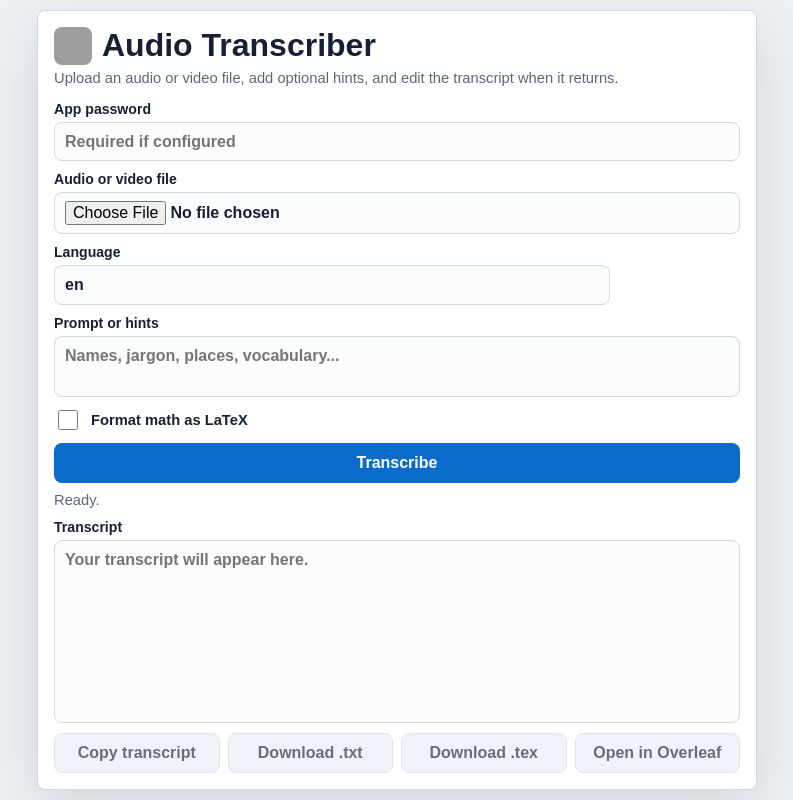
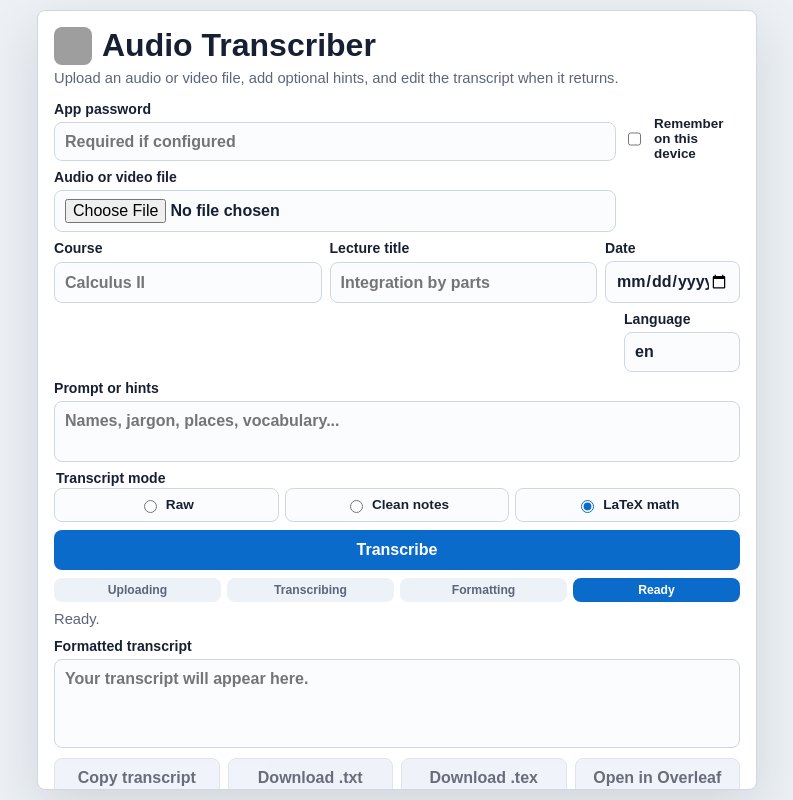
Before and after one commit to kevin-chase-claypool/transcription, a Next.js app: page / in a window 1280 px wide. Shown: the whole page, without its empty margins (243-1036 px from the left). Built offline with nearby package versions, Linux system fonts and the light colour scheme; grey boxes are pictures that could not be loaded.

Commit message:
Add transcript workflow improvements

```diff
--- a/app/api/transcribe/route.ts
+++ b/app/api/transcribe/route.ts
@@ -4,6 +4,9 @@ export const runtime = "nodejs";
 
 const MAX_FILE_BYTES = 25 * 1024 * 1024;
 const DEFAULT_MATH_FORMAT_MODEL = "gpt-4.1-mini";
+const RATE_LIMIT_MAX_REQUESTS = 8;
+const RATE_LIMIT_WINDOW_MS = 60 * 60 * 1000;
+const rateLimitBuckets = new Map<string, { count: number; resetAt: number }>();
 const SUPPORTED_EXTENSIONS = new Set([
   "mp3",
   "wav",
@@ -22,21 +25,56 @@ function getExtension(filename: string) {
   return filename.split(".").pop()?.toLowerCase() || "";
 }
 
-async function formatMathTranscript(
+function getClientKey(request: Request) {
+  const forwardedFor = request.headers.get("x-forwarded-for");
+  return forwardedFor?.split(",")[0]?.trim() || "unknown";
+}
+
+function checkRateLimit(key: string) {
+  const now = Date.now();
+  const bucket = rateLimitBuckets.get(key);
+
+  if (!bucket || bucket.resetAt <= now) {
+    rateLimitBuckets.set(key, {
+      count: 1,
+      resetAt: now + RATE_LIMIT_WINDOW_MS
+    });
+    return null;
+  }
+
+  if (bucket.count >= RATE_LIMIT_MAX_REQUESTS) {
+    const minutes = Math.ceil((bucket.resetAt - now) / 60000);
+    return `Rate limit reached. Try again in about ${minutes} minute${
+      minutes === 1 ? "" : "s"
+    }.`;
+  }
+
+  bucket.count += 1;
+  return null;
+}
+
+async function formatTranscript(
   client: OpenAI,
   transcript: string,
+  mode: string,
   hints?: string
 ) {
+  const latexInstructions =
+    "Convert spoken equations, variables, functions, matrices, fractions, " +
+    "exponents, integrals, sums, limits, derivatives, and Greek letters into " +
+    "LaTeX when the math is clear. Use inline math with \\(...\\) and display " +
+    "math with \\[...\\].";
+
   const response = await client.responses.create({
     model: process.env.OPENAI_FORMAT_MODEL || DEFAULT_MATH_FORMAT_MODEL,
-    instructions:
-      "You convert raw math lecture transcripts into clean Markdown notes. " +
-      "Preserve the speaker's meaning and order. Convert spoken equations, " +
-      "variables, functions, matrices, fractions, exponents, integrals, sums, " +
-      "limits, derivatives, and Greek letters into LaTeX when the math is clear. " +
-      "Use inline math with \\(...\\) and display math with \\[...\\]. " +
-      "Do not invent equations or silently fix uncertain content. If wording is " +
-      "ambiguous, keep the original words or mark the math as unclear.",
+    instructions: [
+      "You convert raw class transcripts into clean Markdown notes.",
+      "Preserve the speaker's meaning and order.",
+      "Use headings, short paragraphs, and bullet lists where useful.",
+      mode === "latex" ? latexInstructions : "Keep math readable in plain text.",
+      "Do not invent equations or silently fix uncertain content.",
+      "If wording is ambiguous, keep the original words or mark it as unclear."
+    ].join(" "),
     input: [
       {
         role: "user",
@@ -68,7 +106,7 @@ export async function POST(request: Request) {
     const upload = formData.get("file");
     const languageValue = formData.get("language");
     const promptValue = formData.get("prompt");
-    const formatMathValue = formData.get("formatMath");
+    const modeValue = formData.get("mode");
     const passwordValue = formData.get("password");
 
     if (!(upload instanceof File)) {
@@ -103,6 +141,12 @@ export async function POST(request: Request) {
       return jsonError("Invalid app password.", 401);
     }
 
+    const rateLimitError = checkRateLimit(getClientKey(request));
+
+    if (rateLimitError) {
+      return jsonError(rateLimitError, 429);
+    }
+
     const language =
       typeof languageValue === "string" && languageValue.trim()
         ? languageValue.trim()
@@ -111,7 +155,8 @@ export async function POST(request: Request) {
       typeof promptValue === "string" && promptValue.trim()
         ? promptValue.trim()
         : undefined;
-    const formatMath = formatMathValue === "true";
+    const mode =
+      modeValue === "clean" || modeValue === "latex" ? modeValue : "raw";
 
     const client = new OpenAI({
       apiKey: process.env.OPENAI_API_KEY
@@ -124,13 +169,13 @@ export async function POST(request: Request) {
       prompt
     });
 
-    const formatted = formatMath
-      ? await formatMathTranscript(client, transcription.text, prompt)
+    const formatted = mode === "clean" || mode === "latex"
+      ? await formatTranscript(client, transcription.text, mode, prompt)
       : null;
 
     return Response.json({
       text: formatted?.text || transcription.text,
-      rawText: formatMath ? transcription.text : undefined,
+      rawText: mode === "raw" ? undefined : transcription.text,
       usage: transcription.usage,
       formattingUsage: formatted?.usage || null
     });
--- a/app/page.tsx
+++ b/app/page.tsx
@@ -1,6 +1,6 @@
 "use client";
 
-import { FormEvent, useRef, useState } from "react";
+import { ChangeEvent, FormEvent, useEffect, useRef, useState } from "react";
 
 type TranscribeResponse = {
   text?: string;
@@ -33,6 +33,10 @@ type FormattingUsage = {
 };
 
 const ACCEPTED_FORMATS = ".mp3,.wav,.m4a,.mp4,.mpeg,.webm,.ogg,audio/*,video/*";
+const MAX_FILE_BYTES = 25 * 1024 * 1024;
+const PASSWORD_STORAGE_KEY = "tablet-transcriber-password";
+
+type TranscriptMode = "raw" | "clean" | "latex";
 
 function formatUsage(usage: TranscriptionUsage | null) {
   if (!usage) {
@@ -104,8 +108,40 @@ function escapeOutsideMath(text: string) {
     .join("");
 }
 
-function buildTexDocument(transcript: string) {
+function validateLatexDelimiters(text: string) {
+  const inlineOpen = (text.match(/\\\(/g) || []).length;
+  const inlineClose = (text.match(/\\\)/g) || []).length;
+  const displayOpen = (text.match(/\\\[/g) || []).length;
+  const displayClose = (text.match(/\\\]/g) || []).length;
+
+  if (inlineOpen !== inlineClose) {
+    return "LaTeX warning: inline math delimiters do not match.";
+  }
+
+  if (displayOpen !== displayClose) {
+    return "LaTeX warning: display math delimiters do not match.";
+  }
+
+  return "";
+}
+
+function formatFileSize(bytes: number) {
+  const megabytes = bytes / (1024 * 1024);
+  return `${megabytes.toFixed(2)} MB`;
+}
+
+function buildTexDocument(
+  transcript: string,
+  metadata: { course: string; lectureTitle: string; lectureDate: string }
+) {
   const body = escapeOutsideMath(transcript.trim() || "No transcript yet.");
+  const title = escapeLatexText(
+    metadata.lectureTitle.trim() || "Math Class Transcript"
+  );
+  const author = escapeLatexText(metadata.course.trim());
+  const date = metadata.lectureDate.trim()
+    ? escapeLatexText(metadata.lectureDate.trim())
+    : "\\today";
 
   return `\\documentclass[11pt]{article}
 \\usepackage[T1]{fontenc}
@@ -116,8 +152,8 @@ function buildTexDocument(transcript: string) {
 \\setlength{\\parindent}{0pt}
 \\setlength{\\parskip}{0.8em}
 
-\\title{Math Class Transcript}
-\\date{\\today}
+\\title{${title}}
+${author ? `\\author{${author}}\n` : ""}\\date{${date}}
 
 \\begin{document}
 \\maketitle
@@ -131,23 +167,66 @@ ${body}
 export default function Home() {
   const fileInputRef = useRef<HTMLInputElement>(null);
   const [password, setPassword] = useState("");
+  const [rememberPassword, setRememberPassword] = useState(false);
+  const [selectedFile, setSelectedFile] = useState<File | null>(null);
   const [language, setLanguage] = useState("en");
   const [prompt, setPrompt] = useState("");
-  const [formatMath, setFormatMath] = useState(false);
+  const [mode, setMode] = useState<TranscriptMode>("latex");
+  const [course, setCourse] = useState("");
+  const [lectureTitle, setLectureTitle] = useState("");
+  const [lectureDate, setLectureDate] = useState("");
   const [transcript, setTranscript] = useState("");
   const [rawTranscript, setRawTranscript] = useState("");
   const [usage, setUsage] = useState<TranscriptionUsage | null>(null);
   const [formattingUsage, setFormattingUsage] =
     useState<FormattingUsage | null>(null);
   const [status, setStatus] = useState("");
+  const [stage, setStage] = useState("Ready");
   const [isLoading, setIsLoading] = useState(false);
+
+  useEffect(() => {
+    const savedPassword = window.localStorage.getItem(PASSWORD_STORAGE_KEY);
+    if (savedPassword) {
+      setPassword(savedPassword);
+      setRememberPassword(true);
+    }
+  }, []);
+
+  useEffect(() => {
+    if (rememberPassword) {
+      window.localStorage.setItem(PASSWORD_STORAGE_KEY, password);
+    } else {
+      window.localStorage.removeItem(PASSWORD_STORAGE_KEY);
+    }
+  }, [password, rememberPassword]);
+
+  function handleFileChange(event: ChangeEvent<HTMLInputElement>) {
+    const file = event.target.files?.[0] || null;
+    setSelectedFile(file);
+
+    if (!file) {
+      return;
+    }
+
+    if (file.size > MAX_FILE_BYTES) {
+      setStatus(`File is ${formatFileSize(file.size)}. The limit is 25 MB.`);
+      return;
+    }
+
+    setStatus(`Selected ${file.name} (${formatFileSize(file.size)}).`);
+  }
 
   async function handleSubmit(event: FormEvent<HTMLFormElement>) {
     event.preventDefault();
 
-    const file = fileInputRef.current?.files?.[0];
+    const file = selectedFile || fileInputRef.current?.files?.[0];
     if (!file) {
       setStatus("Choose an audio or video file first.");
+      return;
+    }
+
+    if (file.size > MAX_FILE_BYTES) {
+      setStatus(`File is ${formatFileSize(file.size)}. The limit is 25 MB.`);
       return;
     }
 
@@ -155,11 +234,19 @@ export default function Home() {
     setUsage(null);
     setFormattingUsage(null);
     setRawTranscript("");
+    setStage("Uploading");
+    setStatus("Uploading file...");
+
+    const stageTimer = window.setTimeout(() => {
+      setStage(mode === "raw" ? "Transcribing" : "Formatting");
       setStatus(
-      formatMath
-        ? "Uploading, transcribing, and formatting math..."
-        : "Uploading and transcribing..."
+        mode === "raw"
+          ? "Transcribing audio..."
+          : mode === "clean"
+            ? "Transcribing and creating clean notes..."
+            : "Transcribing and formatting LaTeX math..."
       );
+    }, 1200);
 
     try {
       const formData = new FormData();
@@ -167,7 +254,7 @@ export default function Home() {
       formData.append("password", password);
       formData.append("language", language.trim() || "en");
       formData.append("prompt", prompt.trim());
-      formData.append("formatMath", String(formatMath));
+      formData.append("mode", mode);
 
       const response = await fetch("/api/transcribe", {
         method: "POST",
@@ -184,16 +271,15 @@ export default function Home() {
       setRawTranscript(data.rawText || "");
       setUsage(data.usage || null);
       setFormattingUsage(data.formattingUsage || null);
-      setStatus(
-        formatMath
-          ? "Transcription complete with math formatting."
-          : "Transcription complete."
-      );
+      setStage("Ready");
+      setStatus("Transcript ready.");
     } catch (error) {
       const message =
         error instanceof Error ? error.message : "Something went wrong.";
+      setStage("Error");
       setStatus(message);
     } finally {
+      window.clearTimeout(stageTimer);
       setIsLoading(false);
     }
   }
@@ -232,9 +318,18 @@ export default function Home() {
       return;
     }
 
-    const blob = new Blob([buildTexDocument(transcript)], {
+    const warning = validateLatexDelimiters(transcript);
+    if (warning) {
+      setStatus(`${warning} Review the transcript before exporting.`);
+      return;
+    }
+
+    const blob = new Blob(
+      [buildTexDocument(transcript, { course, lectureTitle, lectureDate })],
+      {
         type: "application/x-tex;charset=utf-8"
-    });
+      }
+    );
     const url = URL.createObjectURL(blob);
     const link = document.createElement("a");
     link.href = url;
@@ -252,6 +347,12 @@ export default function Home() {
       return;
     }
 
+    const warning = validateLatexDelimiters(transcript);
+    if (warning) {
+      setStatus(`${warning} Review the transcript before opening Overleaf.`);
+      return;
+    }
+
     const form = document.createElement("form");
     form.action = "https://www.overleaf.com/docs";
     form.method = "post";
@@ -261,7 +362,9 @@ export default function Home() {
     const snippet = document.createElement("input");
     snippet.type = "hidden";
     snippet.name = "encoded_snip";
-    snippet.value = encodeURIComponent(buildTexDocument(transcript));
+    snippet.value = encodeURIComponent(
+      buildTexDocument(transcript, { course, lectureTitle, lectureDate })
+    );
 
     const engine = document.createElement("input");
     engine.type = "hidden";
@@ -290,7 +393,7 @@ export default function Home() {
         </div>
 
         <form className="form" onSubmit={handleSubmit}>
-          <label className="field">
+          <label className="field password-field">
             <span>App password</span>
             <input
               type="password"
@@ -302,17 +405,68 @@ export default function Home() {
             />
           </label>
 
-          <label className="field">
+          <label className="checkbox remember">
+            <input
+              type="checkbox"
+              checked={rememberPassword}
+              onChange={(event) => setRememberPassword(event.target.checked)}
+              disabled={isLoading}
+            />
+            <span>Remember on this device</span>
+          </label>
+
+          <label className="field file-field">
             <span>Audio or video file</span>
             <input
               ref={fileInputRef}
               type="file"
               accept={ACCEPTED_FORMATS}
+              onChange={handleFileChange}
+              disabled={isLoading}
+            />
+          </label>
+
+          {selectedFile ? (
+            <p className="file-info">
+              {selectedFile.name} • {formatFileSize(selectedFile.size)} / 25 MB
+            </p>
+          ) : null}
+
+          <div className="metadata-grid">
+            <label className="field">
+              <span>Course</span>
+              <input
+                type="text"
+                value={course}
+                onChange={(event) => setCourse(event.target.value)}
+                placeholder="Calculus II"
                 disabled={isLoading}
               />
             </label>
 
             <label className="field">
+              <span>Lecture title</span>
+              <input
+                type="text"
+                value={lectureTitle}
+                onChange={(event) => setLectureTitle(event.target.value)}
+                placeholder="Integration by parts"
+                disabled={isLoading}
+              />
+            </label>
+
+            <label className="field">
+              <span>Date</span>
+              <input
+                type="date"
+                value={lectureDate}
+                onChange={(event) => setLectureDate(event.target.value)}
+                disabled={isLoading}
+              />
+            </label>
+          </div>
+
+          <label className="field language-field">
             <span>Language</span>
             <input
               type="text"
@@ -324,7 +478,7 @@ export default function Home() {
             />
           </label>
 
-          <label className="field">
+          <label className="field prompt-field">
             <span>Prompt or hints</span>
             <textarea
               value={prompt}
@@ -335,20 +489,56 @@ export default function Home() {
             />
           </label>
 
-          <label className="checkbox">
+          <fieldset className="mode-field" disabled={isLoading}>
+            <legend>Transcript mode</legend>
+            <label>
               <input
-              type="checkbox"
-              checked={formatMath}
-              onChange={(event) => setFormatMath(event.target.checked)}
-              disabled={isLoading}
+                type="radio"
+                name="mode"
+                value="raw"
+                checked={mode === "raw"}
+                onChange={() => setMode("raw")}
               />
-            <span>Format math as LaTeX</span>
+              <span>Raw</span>
             </label>
+            <label>
+              <input
+                type="radio"
+                name="mode"
+                value="clean"
+                checked={mode === "clean"}
+                onChange={() => setMode("clean")}
+              />
+              <span>Clean notes</span>
+            </label>
+            <label>
+              <input
+                type="radio"
+                name="mode"
+                value="latex"
+                checked={mode === "latex"}
+                onChange={() => setMode("latex")}
+              />
+              <span>LaTeX math</span>
+            </label>
+          </fieldset>
 
           <button className="primary" type="submit" disabled={isLoading}>
             {isLoading ? "Transcribing..." : "Transcribe"}
           </button>
         </form>
+
+        <div className="stage-bar" aria-label="Progress stage">
+          {["Uploading", "Transcribing", "Formatting", "Ready"].map((item) => (
+            <span
+              key={item}
+              className={stage === item ? "active" : ""}
+              aria-current={stage === item ? "step" : undefined}
+            >
+              {item}
+            </span>
+          ))}
+        </div>
 
         <p className="status" role="status" aria-live="polite">
           {status || "Ready."}
@@ -369,7 +559,7 @@ export default function Home() {
         ) : null}
 
         <label className="field transcript">
-          <span>{formatMath ? "Formatted transcript" : "Transcript"}</span>
+          <span>{mode === "raw" ? "Transcript" : "Formatted transcript"}</span>
           <textarea
             value={transcript}
             onChange={(event) => setTranscript(event.target.value)}
--- a/app/styles.css
+++ b/app/styles.css
@@ -94,8 +94,27 @@ textarea {
 
 .form {
   display: grid;
-  gap: 10px;
+  grid-template-columns: minmax(0, 1fr) 116px;
+  gap: 8px;
   flex: 0 0 auto;
+}
+
+.file-info,
+.metadata-grid,
+.prompt-field,
+.mode-field,
+.primary {
+  grid-column: 1 / -1;
+}
+
+.password-field,
+.file-field {
+  grid-column: 1;
+}
+
+.remember,
+.language-field {
+  grid-column: 2;
 }
 
 .field {
@@ -142,6 +161,65 @@ textarea {
 .checkbox input {
   width: 20px;
   height: 20px;
+  accent-color: var(--primary);
+}
+
+.remember {
+  align-self: end;
+  min-height: 34px;
+  font-size: 0.84rem;
+}
+
+.file-info {
+  margin: -3px 0 0;
+  color: var(--muted);
+  font-size: 0.82rem;
+  line-height: 1.25;
+  white-space: nowrap;
+  overflow: hidden;
+  text-overflow: ellipsis;
+}
+
+.metadata-grid {
+  display: grid;
+  grid-template-columns: minmax(0, 1fr) minmax(0, 1fr) 135px;
+  gap: 8px;
+}
+
+.mode-field {
+  min-width: 0;
+  margin: 0;
+  padding: 0;
+  border: 0;
+  display: grid;
+  grid-template-columns: repeat(3, minmax(0, 1fr));
+  gap: 6px;
+}
+
+.mode-field legend {
+  grid-column: 1 / -1;
+  margin-bottom: 2px;
+  color: var(--text);
+  font-size: 0.88rem;
+  font-weight: 700;
+}
+
+.mode-field label {
+  display: flex;
+  align-items: center;
+  justify-content: center;
+  gap: 6px;
+  min-height: 34px;
+  padding: 6px 8px;
+  border: 1px solid var(--border);
+  border-radius: 8px;
+  background: #fbfcfe;
+  color: var(--text);
+  font-size: 0.85rem;
+  font-weight: 700;
+}
+
+.mode-field input {
   accent-color: var(--primary);
 }
 
@@ -196,6 +274,30 @@ textarea:disabled {
   font-size: 0.92rem;
   line-height: 1.35;
   flex: 0 0 auto;
+}
+
+.stage-bar {
+  display: grid;
+  grid-template-columns: repeat(4, minmax(0, 1fr));
+  gap: 6px;
+  margin-top: 8px;
+  flex: 0 0 auto;
+}
+
+.stage-bar span {
+  min-width: 0;
+  padding: 5px 4px;
+  border-radius: 8px;
+  background: #edf2f8;
+  color: var(--muted);
+  font-size: 0.76rem;
+  font-weight: 700;
+  text-align: center;
+}
+
+.stage-bar .active {
+  background: var(--primary);
+  color: #ffffff;
 }
 
 .usage {
@@ -256,20 +358,6 @@ textarea:disabled {
   resize: none;
 }
 
-@media (min-width: 680px) {
-  .form {
-    grid-template-columns: minmax(0, 1fr) 120px;
-  }
-
-  .field:first-child,
-  .field:nth-child(2),
-  .field:nth-child(4),
-  .checkbox,
-  .primary {
-    grid-column: 1 / -1;
-  }
-}
-
 @media (max-width: 520px) {
   .page {
     align-items: stretch;
@@ -284,6 +372,21 @@ textarea:disabled {
   .actions {
     grid-template-columns: repeat(2, minmax(0, 1fr));
   }
+
+  .form {
+    grid-template-columns: 1fr;
+  }
+
+  .password-field,
+  .file-field,
+  .remember,
+  .language-field {
+    grid-column: 1;
+  }
+
+  .metadata-grid {
+    grid-template-columns: minmax(0, 1fr);
+  }
 }
 
 @media (max-height: 760px) {
@@ -297,12 +400,13 @@ textarea:disabled {
   }
 
   .form {
-    gap: 7px;
+    gap: 6px;
   }
 
   .field span,
   .checkbox,
-  .status {
+  .status,
+  .mode-field legend {
     font-size: 0.84rem;
   }
 
@@ -317,6 +421,22 @@ textarea:disabled {
     padding: 7px 8px;
   }
 
+  .remember,
+  .file-info,
+  .mode-field label,
+  .stage-bar span {
+    font-size: 0.74rem;
+  }
+
+  .mode-field label {
+    min-height: 30px;
+    padding: 4px 6px;
+  }
+
+  .stage-bar {
+    margin-top: 6px;
+  }
+
   .transcript {
     min-height: 56px;
   }
```
Also changed, not shown: 1 other file (tests, documents, lock files or other folders). Lines whose indentation alone changed are shown as unchanged.
